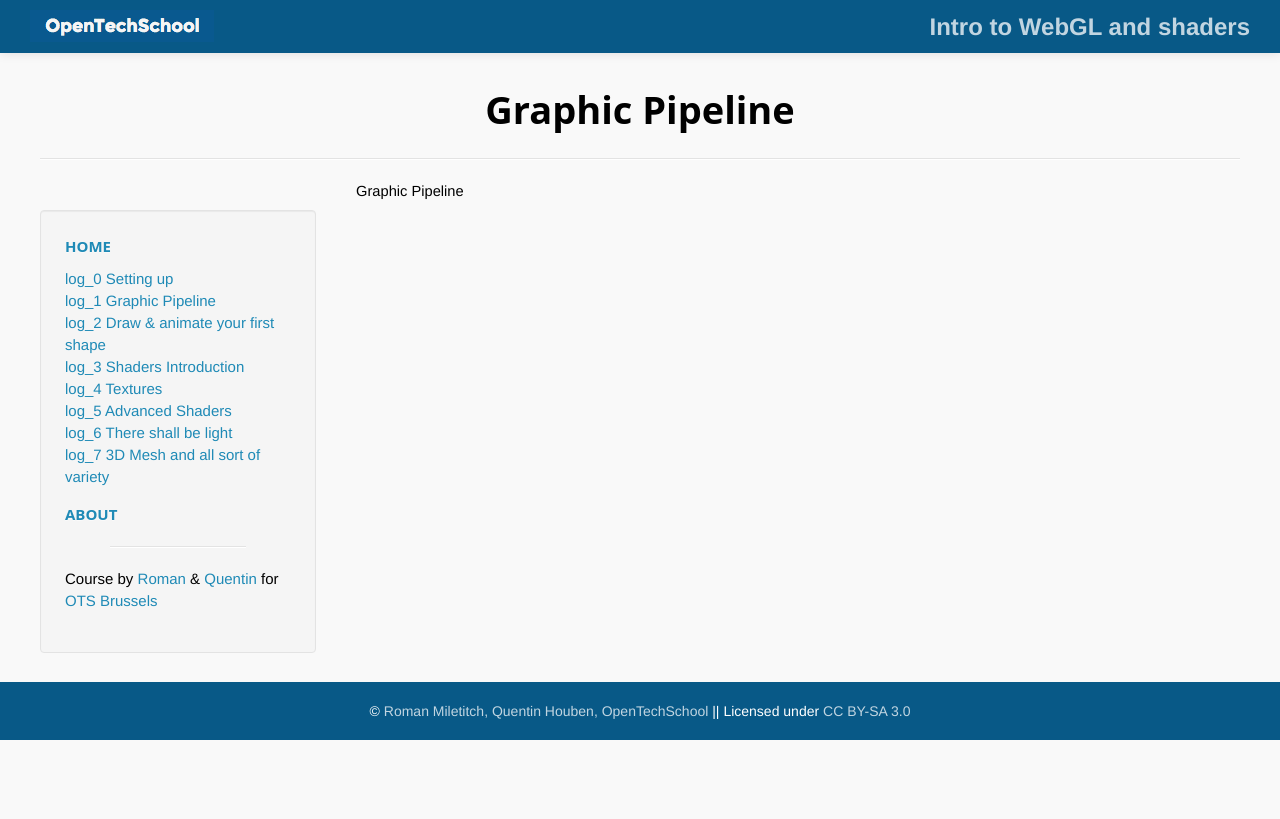
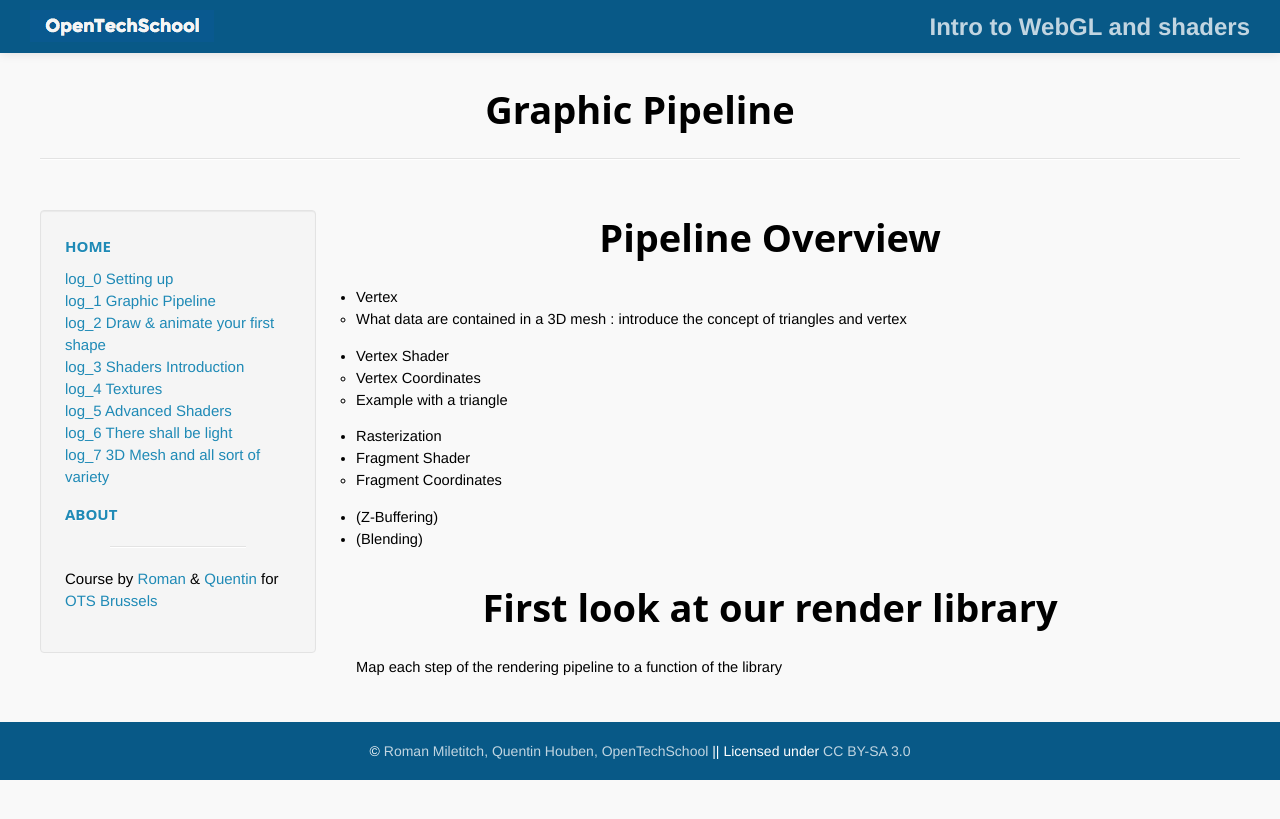
Before and after one commit to OpenTechSchool-Brussels/intro-to-webGL-and-shaders, a Jekyll site: the page built from log1.md, in a window 1280 px wide. Shown: the top 819 px of the page. Built offline with Jekyll 4.4.1, drawn with Linux system fonts in a browser that asks for light colours.

Commit message:
Update log1.md

```diff
--- a/log1.md
+++ b/log1.md
@@ -5,4 +5,18 @@ num: 1
 
 ---
 
-Graphic Pipeline
+# Pipeline Overview
+
+* Vertex
+  * What data are contained in a 3D mesh : introduce the concept of triangles and vertex
+* Vertex Shader
+  * Vertex Coordinates
+  * Example with a triangle
+* Rasterization
+* Fragment Shader
+  * Fragment Coordinates
+* (Z-Buffering)
+* (Blending)
+
+# First look at our render library
+Map each step of the rendering pipeline to a function of the library
```
